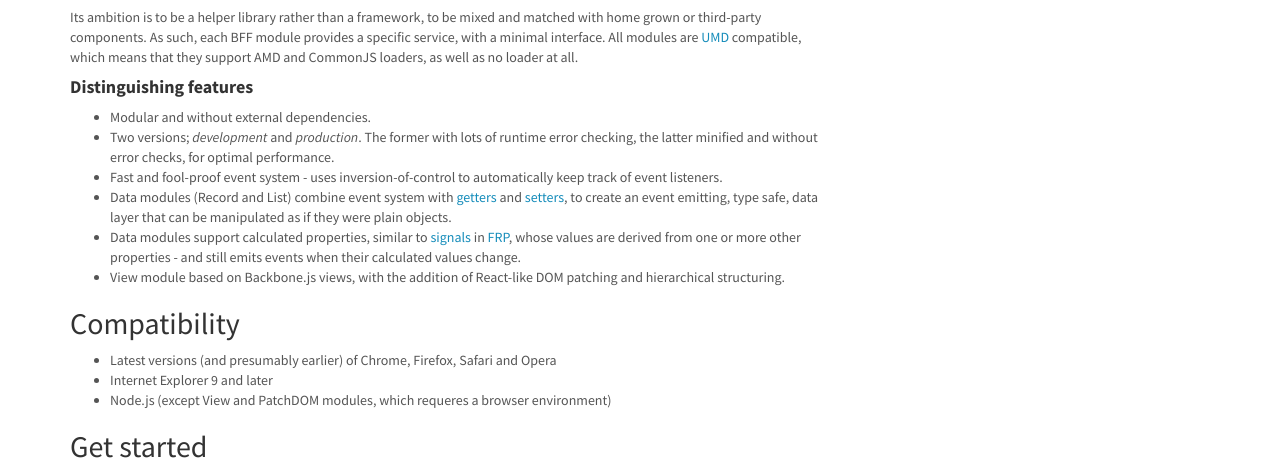
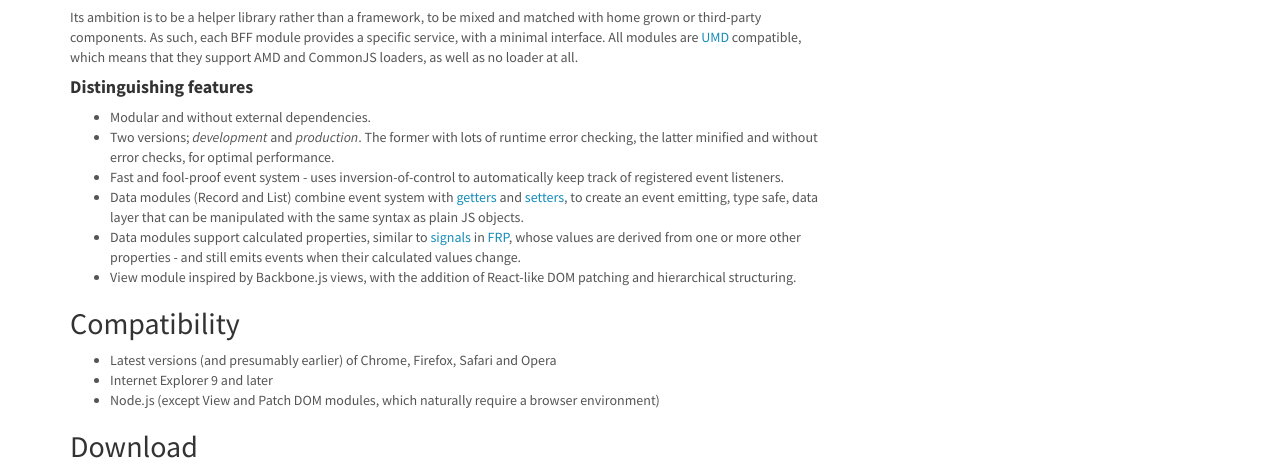
Before and after one commit to oskargustafsson/BFF, a website: page doc/index.html in a window 1280 px wide. Shown: the part 502-968 px from the top of the page. Drawn offline with Linux system fonts and the light colour scheme.

Commit message:
Update docs

```diff
--- a/doc/index.html
+++ b/doc/index.html
@@ -103,17 +103,17 @@
 <h4>Distinguishing features</h4><ul>
 <li>Modular and without external dependencies.</li>
 <li>Two versions; <em>development</em> and <em>production</em>. The former with lots of runtime error checking, the latter minified and without error checks, for optimal performance.</li>
-<li>Fast and fool-proof event system - uses inversion-of-control to automatically keep track of event listeners.</li>
-<li>Data modules (Record and List) combine event system with <a href="https://developer.mozilla.org/en-US/docs/Web/JavaScript/Reference/Functions/get">getters</a> and <a href="https://developer.mozilla.org/en-US/docs/Web/JavaScript/Reference/Functions/set">setters</a>, to create an event emitting, type safe, data layer that can be manipulated as if they were plain objects.</li>
+<li>Fast and fool-proof event system - uses inversion-of-control to automatically keep track of registered event listeners.</li>
+<li>Data modules (Record and List) combine event system with <a href="https://developer.mozilla.org/en-US/docs/Web/JavaScript/Reference/Functions/get">getters</a> and <a href="https://developer.mozilla.org/en-US/docs/Web/JavaScript/Reference/Functions/set">setters</a>, to create an event emitting, type safe, data layer that can be manipulated with the same syntax as plain JS objects.</li>
 <li>Data modules support calculated properties, similar to <a href="http://elm-lang.org/guide/reactivity#signals">signals</a> in <a href="https://en.wikipedia.org/wiki/Functional_reactive_programming">FRP</a>, whose values are derived from one or more other properties - and still emits events when their calculated values change.</li>
-<li>View module based on Backbone.js views, with the addition of React-like DOM patching and hierarchical structuring.</li>
+<li>View module inspired by Backbone.js views, with the addition of React-like DOM patching and hierarchical structuring.</li>
 </ul>
 <h2>Compatibility</h2><ul>
 <li>Latest versions (and presumably earlier) of Chrome, Firefox, Safari and Opera</li>
 <li>Internet Explorer 9 and later</li>
-<li>Node.js (except View and PatchDOM modules, which requeres a browser environment)</li>
+<li>Node.js (except View and Patch DOM modules, which naturally require a browser environment)</li>
 </ul>
-<h2>Get started</h2><ul>
+<h2>Download</h2><ul>
 <li>Run <code>npm install bff-lib --save</code> or <code>bower install bff-lib --save</code> in your project's root folder</li>
 <li>Or, download a release directly from <a href="https://github.com/oskargustafsson/BFF/releases">here</a>.</li>
 </ul>
```
Also changed, not shown: doc/module-bff_patch-dom.html (+1 -1 lines), doc/patch-dom.js.html (+0 -1 lines), doc/quicksearch.html (+1 -1 lines).
